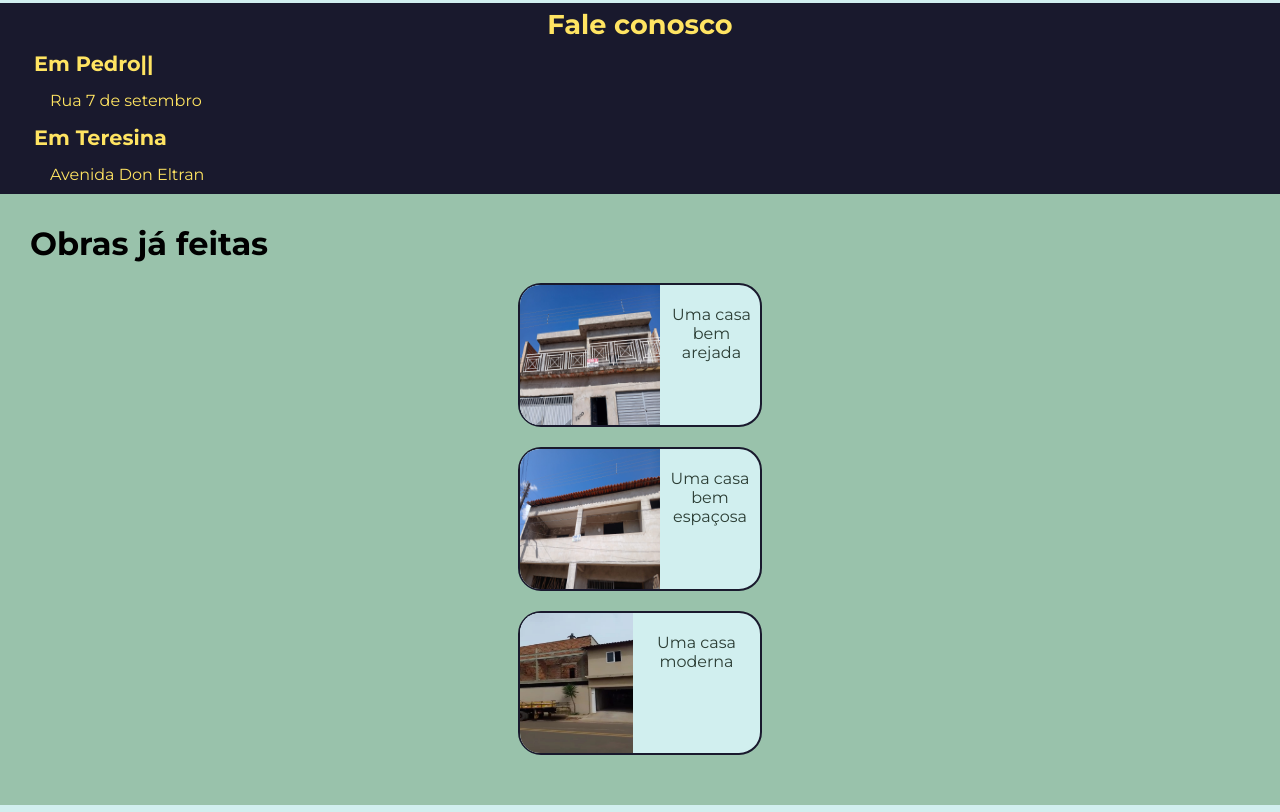
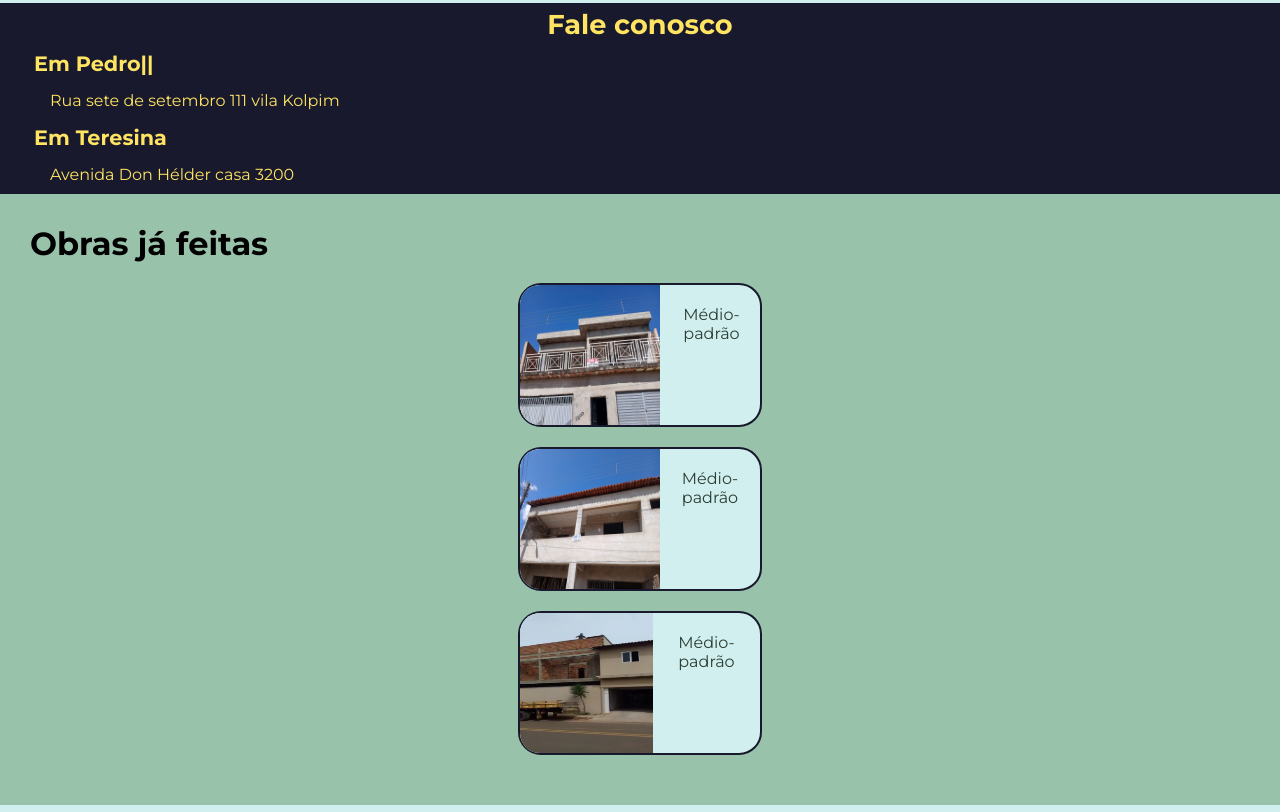
Before and after one commit to Pyetro-Soares/construtora, a plain HTML site: page index.html in a window 1280 px wide. Shown: the part 1477-2289 px from the top of the page. Drawn offline with nearby package versions, Linux system fonts and the light colour scheme; a web font is replaced by a local one.

Commit message:
final 1.0.2

```diff
--- a/index.html
+++ b/index.html
@@ -25,23 +25,23 @@
         <article id="Localidade">
             <h2>Fale conosco</h2>
             <h4>Em Pedro||</h4>
-            <p>Rua 7 de setembro</p>
+            <p>Rua sete de setembro 111 vila Kolpim</p>
             <h4>Em Teresina</h4>
-            <p>Avenida Don Eltran</p>
+            <p>Avenida Don Hélder casa 3200</p>
         </article>
         <article id="obras">
             <h2>Obras já feitas</h2>
             <div id="casaone" class="hidden">
                 <img src="Casa1.jpg" alt="casa altamente linda construida por augusto predeiro">
-                <p>Uma casa bem arejada</p>
+                <p>Médio-padrão</p>
             </div>
             <div id="casatwo" class="hidden">
                 <img src="Casa3.jpg" alt="casa altamente linda construida por augusto predeiro">
-                <p>Uma casa bem espaçosa</p>
+                <p>Médio-padrão</p>
             </div>
             <div id="casatri" class="hidden">
                 <img src="Casa4.jpg" alt="casa altamente linda construida por augusto predeiro">
-                <p>Uma casa moderna</p>
+                <p>Médio-padrão</p>
             </div>
         </article>
         <article id="etapas">
@@ -75,13 +75,13 @@
             </ul>
         </article>
         <article id="contato">
-            <a target="_blank" href="https://wa.me/558699607448">Whatsapp</a>
+            <a target="_blank" href="https://wa.me/558699607448">Whatsapp da construtora</a>
         </article>
     </main>
     <footer>
         <p>Desenvolvido por <span>Pyetro Emanoell Soares Paulo</span></p>
         <a target="_blank" href="https://www.instagram.com/opy.dev/">Instagram (Pyetro)</a> <br>
-        <a target="_blank" href="https://wa.me/559484092359">94 8409-2359</a> <br>
+        <a target="_blank" href="https://wa.me/559484092359">Whatsapp</a> <br>
         <a target="_blank" href="https://www.linkedin.com/in/pyetro-soares-ab4340434/">Linkedin</a><br>
         <a target="_blank" href="https://github.com/Pyetro-Soares">Github</a>
     </footer>
```
